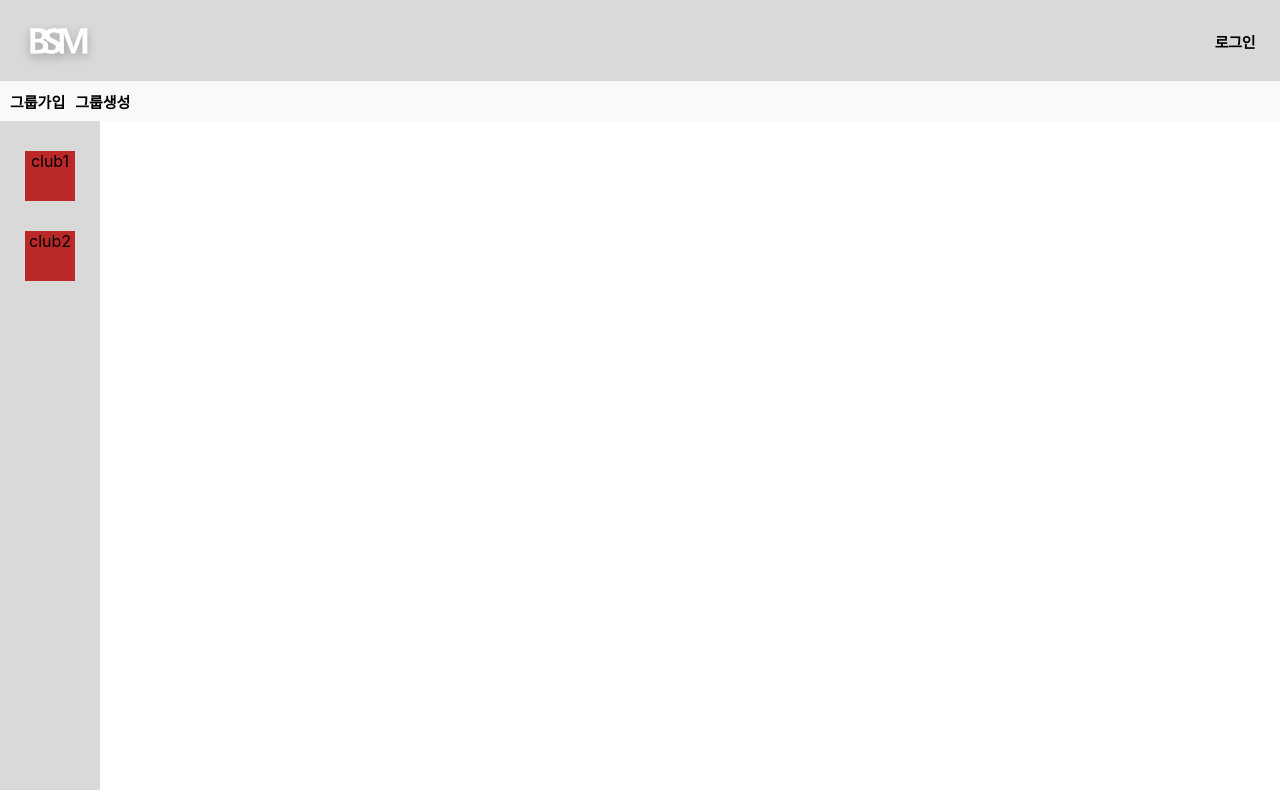
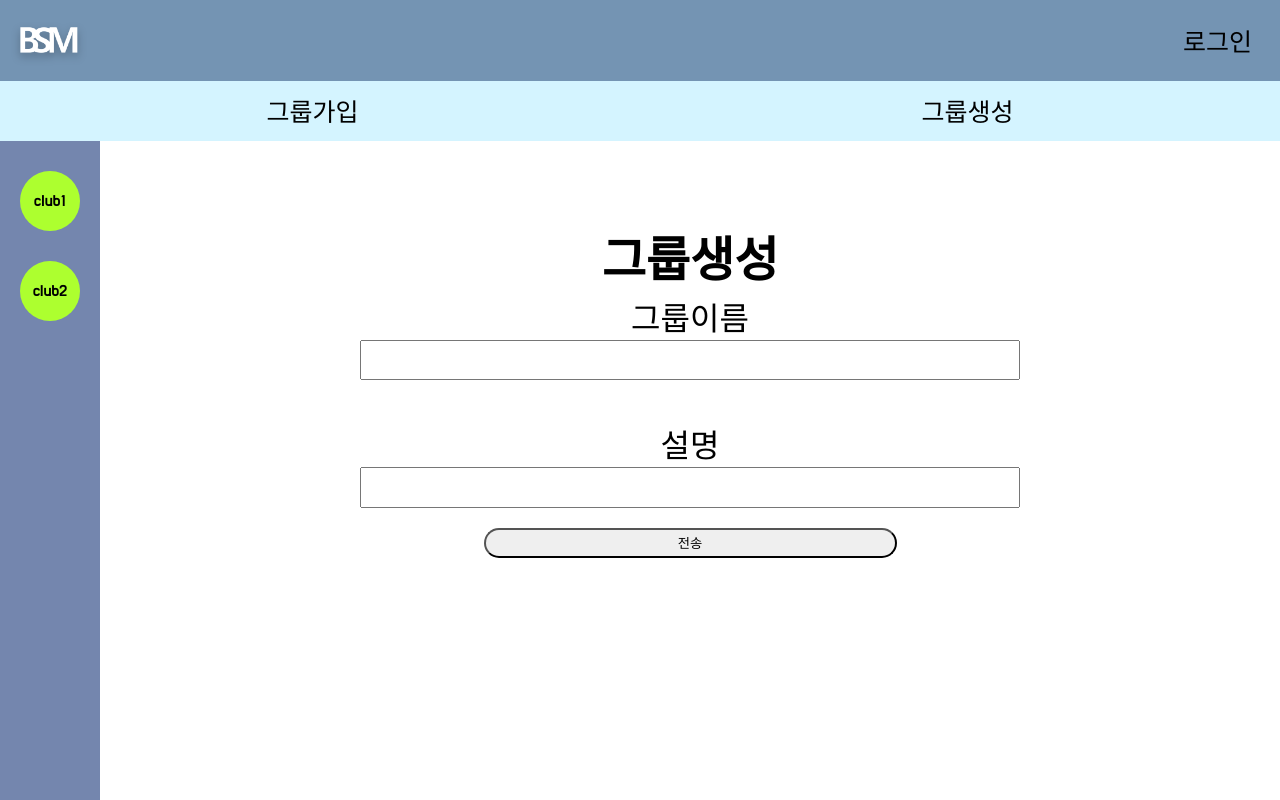
Before and after one commit to BSM-Speaker/BSM-Speaker-Frontend, a React (Create React App) app: page /MakeGroup in a window 1280 px wide. Built offline with nearby package versions, Linux system fonts and the light colour scheme.

Commit message:
fix: mainpage

```diff
--- a/package.json
+++ b/package.json
@@ -6,8 +6,10 @@
     "@testing-library/jest-dom": "^5.16.5",
     "@testing-library/react": "^13.3.0",
     "@testing-library/user-event": "^13.5.0",
+    "qs": "^6.11.0",
     "react": "^18.2.0",
     "react-dom": "^18.2.0",
+    "react-router-dom": "^6.3.0",
     "react-scripts": "5.0.1",
     "styled-components": "^5.3.5",
     "web-vitals": "^2.1.4"
--- a/src/App.css
+++ b/src/App.css
@@ -1,4 +1,15 @@
 * {
+  box-sizing: border-box;
   margin: 0px;
   padding: 0px;
 }
+.App {
+  width: 100%;
+  height: 100%;
+}
+
+.content {
+  width: 100%;
+  height: calc(100% - 140.66px);
+  display: flex;
+}
--- a/src/App.js
+++ b/src/App.js
@@ -3,14 +3,16 @@ import './App.css';
 import Header from './component/Header';
 import Nav from './component/Nav';
 import StyledClubList from './component/ClubList'
+import { Outlet } from 'react-router-dom';
 function App() {
   return (
     <div className="App">
       <Header/>
       <Nav/>
-      <StyledClubList>
-
-      </StyledClubList>
+      <div className='content'>
+        <StyledClubList />
+        <Outlet/>
+      </div>
     </div>
   );
 }
--- a/src/component/ClubList.js
+++ b/src/component/ClubList.js
@@ -11,12 +11,9 @@ const clublist = [
     },
 ]
 const StyledClubList = styled.div`
-    position: absolute;
     width: 100px;
-    height: calc(100% - 130.65px);
-    left: 0px;
-    top: 121.01px;
-    background: #D9D9D9;
+    height: 100%;
+    background: #7486AE;
     overflow: auto;
     &::-webkit-scrollbar {
         display: none;
--- a/src/component/ClubListItem.js
+++ b/src/component/ClubListItem.js
@@ -1,15 +1,20 @@
 import styled from "styled-components"
 
 const StyledClubListItem = styled.div `
-    width: 50px;
-    height: 50px;
-    left: 37.85px;
-    top: 182.13px;
-    background: #BA2828;
+    width: 100%;
+    height: 71%;
+    display: flex;
+    justify-content: space-around;
+    align-items: center;
 `
 const StyledLi = styled.li`
-    text-align: center;
+    width: 60px;
+    height: 60px;
     margin-top: 30px;
+    display: flex;
+    align-items: center;
+    background-color: greenyellow;
+    border-radius: 50%;
 `
 function ClubListItem(props) {
     return(
--- a/src/component/Header.js
+++ b/src/component/Header.js
@@ -1,13 +1,16 @@
+import { Link } from "react-router-dom";
 import styled from "styled-components";
 const StyledHeader = styled.header `
-    position: absolute;
     width: 100%;
+    display: flex;
+    align-items: center;
+    justify-content: space-between;
     height: 80.66px;
-    background: #D9D9D9;
+    background: #7494B3;
 `
 const Logo = styled.div `
+    margin-left: 20px;
     box-sizing: border-box;
-    position: absolute;
     width: 60px;
     height: 28px;
     left: 30.28px;
@@ -17,27 +20,24 @@ const Logo = styled.div `
     background-repeat: no-repeat;
     filter: drop-shadow(0px 4px 4px rgba(0, 0, 0, 0.25));
 `
-const Btn_login = styled.div`
-    position: absolute;
-    width: 45.3px;
-    height: 22.38px;
-    right: 20px;
-    top: 30.85px;
-    font-family: 'Inter';
-    font-style: normal;
-    font-weight: 700;
-    font-size: 15px;
-    line-height: 39px;
-    display: flex;
-    align-items: center;
-    letter-spacing: -0.017em;
-    color: #000000;
+const StyledLogin = styled.a`
+    margin-right: 20px;
+    text-decoration: none;
+    font-size: 25px;
+    color: black;
+    padding: 8px;
+    &:hover{
+        border-radius: 100px;
+        background-color: #D4F4FF;
+        color: #7494B3;
+    }
 `
 function Header() {
     return (
         <StyledHeader>
-            <Logo/>
-            <Btn_login>로그인</Btn_login>
+            <Link to={"/"}><Logo/></Link>
+            <StyledLogin
+                href="https://auth.bssm.kro.kr/oauth?clientId=66f68ad9&redirectURI=http://localhost:3000/oauth">로그인</StyledLogin>
         </StyledHeader>
     )
 }
--- a/src/component/Nav.js
+++ b/src/component/Nav.js
@@ -1,36 +1,42 @@
 import styled from "styled-components";
-
+import { Link } from "react-router-dom";
 const StyledNav = styled.nav`
-    position: absolute;
     width: 100%;
-    height: 40px;
-    top: 80.66px;
-    background: rgba(209, 209, 209, 0.14);
+    height: 60px;
+    background-color: #D4F4FF;
 `
 const StyledLi = styled.li`
-    margin-top: 7px;
     list-style-type: none;
-    font-family: 'Inter'
-    font-style: normal;
-    font-weight: 1000;
-    font-size: 15px;
-    line-height: 30px;
 `
 const StyledUl = styled.ul`
-    position: absolute;
-    left: 10px;
+    height: 100%;
     display: flex;
-    gap: 10px;
+    align-items: center;
+    justify-content: space-around;
+    gap: 30px;
+`
+const StyledLink = styled(Link)`
+    text-decoration: none;
+    color: black;
+    padding: 8px;
+    font-size: 25px;
+    &:hover{
+        border-radius: 100px;
+        background-color: #7494B3;
+        color: #D4F4FF;
+    }
 `
 function Nav() {
     return (
         <StyledNav>
             <StyledUl>
                 <StyledLi>
-                    그룹가입
+                    <StyledLink to="/InviteCode">
+                    그룹가입</StyledLink>
                 </StyledLi>
                 <StyledLi>
-                    그룹생성
+                    <StyledLink to="/MakeGroup">
+                        그룹생성</StyledLink>
                 </StyledLi>
             </StyledUl>
         </StyledNav>
--- a/src/index.css
+++ b/src/index.css
@@ -1,12 +1,10 @@
-body {
-  margin: 0;
-  font-family: -apple-system, BlinkMacSystemFont, 'Segoe UI', 'Roboto', 'Oxygen',
-    'Ubuntu', 'Cantarell', 'Fira Sans', 'Droid Sans', 'Helvetica Neue',
-    sans-serif;
-  -webkit-font-smoothing: antialiased;
-  -moz-osx-font-smoothing: grayscale;
+@import url('https://fonts.googleapis.com/css2?family=Do+Hyeon&display=swap');
+
+html, body, #root {
+  width: 100%;
+  height: 100%;
+  font-family: 'Do Hyeon', sans-serif;
 }
-
 code {
   font-family: source-code-pro, Menlo, Monaco, Consolas, 'Courier New',
     monospace;
--- a/src/index.js
+++ b/src/index.js
@@ -3,12 +3,26 @@ import ReactDOM from 'react-dom/client';
 import './index.css';
 import App from './App';
 import reportWebVitals from './reportWebVitals';
-
+import {
+  BrowserRouter,
+  Route,
+  Routes,
+} from "react-router-dom";
+import InviteCode from './pages/InviteCode';
+import MakeGroup from './pages/MakeGroup'
+import Oauth from './pages/ouath';
 const root = ReactDOM.createRoot(document.getElementById('root'));
 root.render(
-  <React.StrictMode>
-    <App />
-  </React.StrictMode>
+  <BrowserRouter>
+    <Routes>
+      <Route path="/oauth" element={<Oauth/>}></Route>
+      <Route path="/" element={<App />}>
+        <Route path="/InviteCode" element={<InviteCode/>}/>
+        <Route path="/MakeGroup"
+        element={<MakeGroup/>}/>
+      </Route>
+    </Routes>
+  </BrowserRouter>
 );
 
 // If you want to start measuring performance in your app, pass a function
--- /dev/null
+++ b/src/pages/InviteCode.js
@@ -0,0 +1,43 @@
+import styled, { StyledComponent } from "styled-components";
+
+const StyledSection = styled.section`
+    display: flex;
+    flex-direction: column;
+    align-items: center;
+    width: calc(100% - 100px);
+    height: calc(100% - 80px);
+    font-size: 2rem;
+    margin-top: 80px;
+`
+const InputBox = styled.input`
+    width: 80%;
+    height: 100%;
+`
+const StyledForm = styled.form`
+    display: flex;
+    flex-direction: column;
+    align-items: center;
+    width: 70%;
+    height: 70%;
+`
+const SubmitBtn = styled.button`
+    margin-top: 20px;
+    width: 50%;
+    height: 30px;
+    border-radius: 100px;
+`
+function InviteCode() {
+    return (
+        <StyledSection>
+            <h2>초대코드 입력</h2>
+            <StyledForm>
+            <InputBox type="text"></InputBox>
+            <br/>
+            <SubmitBtn>전송</SubmitBtn>
+            </StyledForm>
+        </StyledSection>
+    )
+}
+
+
+export default InviteCode;
--- /dev/null
+++ b/src/pages/MakeGroup.js
@@ -0,0 +1,46 @@
+import styled, { StyledComponent } from "styled-components";
+
+const StyledSection = styled.section`
+    display: flex;
+    flex-direction: column;
+    align-items: center;
+    width: calc(100% - 100px);
+    height: calc(100% - 80px);
+    font-size: 2rem;
+    margin-top: 80px;
+`
+const InputBox = styled.input`
+    width: 80%;
+    height: 10%;
+`
+const StyledForm = styled.form`
+    display: flex;
+    flex-direction: column;
+    align-items: center;
+    width: 70%;
+    height: 70%;
+`
+const SubmitBtn = styled.button`
+    margin-top: 20px;
+    width: 50%;
+    height: 30px;
+    border-radius: 100px;
+`
+function MakeGroup() {
+    return (
+        <StyledSection>
+            <h2>그룹생성</h2>
+            <StyledForm>
+                그룹이름
+                <InputBox type="text"></InputBox>
+            <br/>
+                설명
+            <InputBox type="text"></InputBox>
+            <SubmitBtn>전송</SubmitBtn>
+            </StyledForm>
+        </StyledSection>
+    )
+}
+
+
+export default MakeGroup;
--- /dev/null
+++ b/src/pages/ouath.js
@@ -0,0 +1,17 @@
+import { useEffect } from 'react';
+import { useLocation } from 'react-router-dom';
+import qs from 'qs';
+function Oauth() {
+    const location = useLocation();
+    const query = qs.parse(location.search, {ignoreQueryPrefix: true})
+    useEffect(() => {
+        console.log(query);
+    }, [ location ])
+    return (
+        <>
+        fd
+        </>
+    )
+}
+
+export default Oauth;
```
Also changed, not shown: 1 other file (tests, documents, lock files or other folders).
